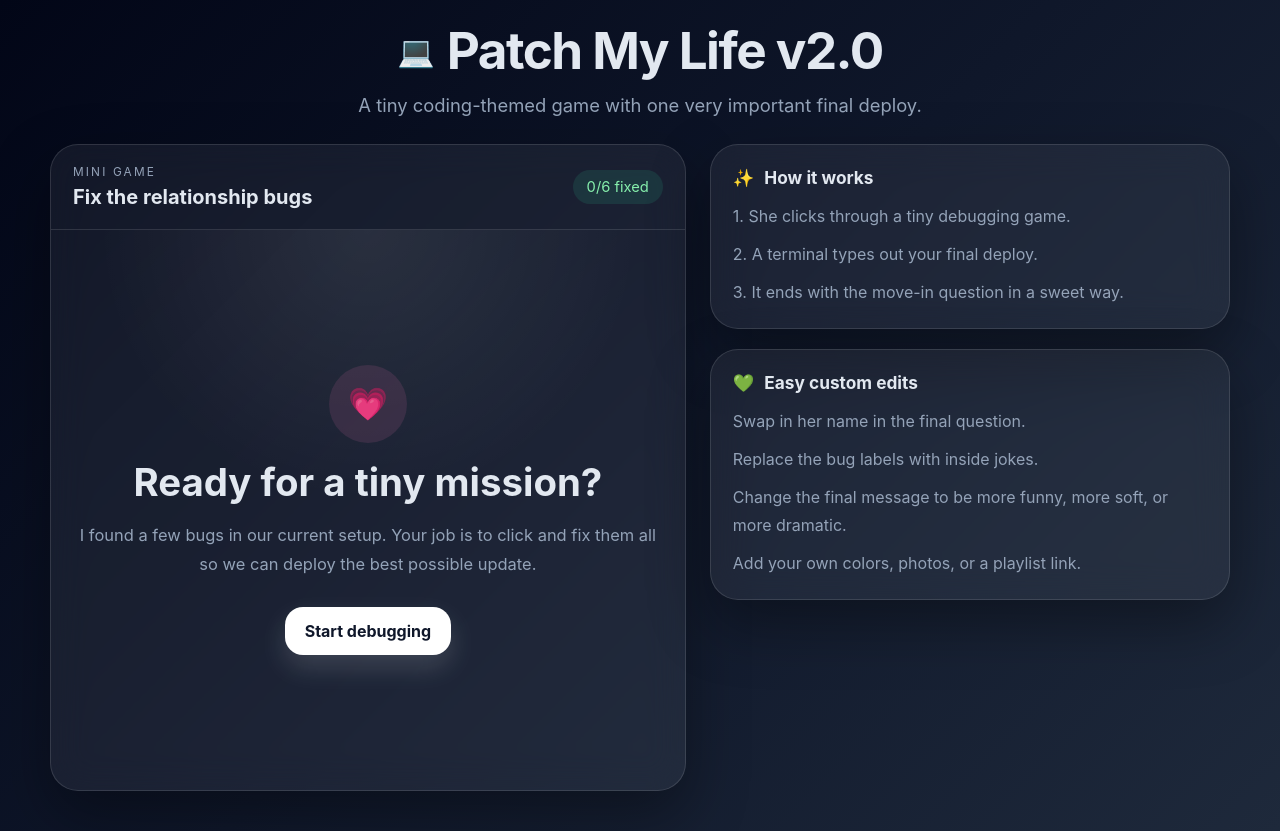
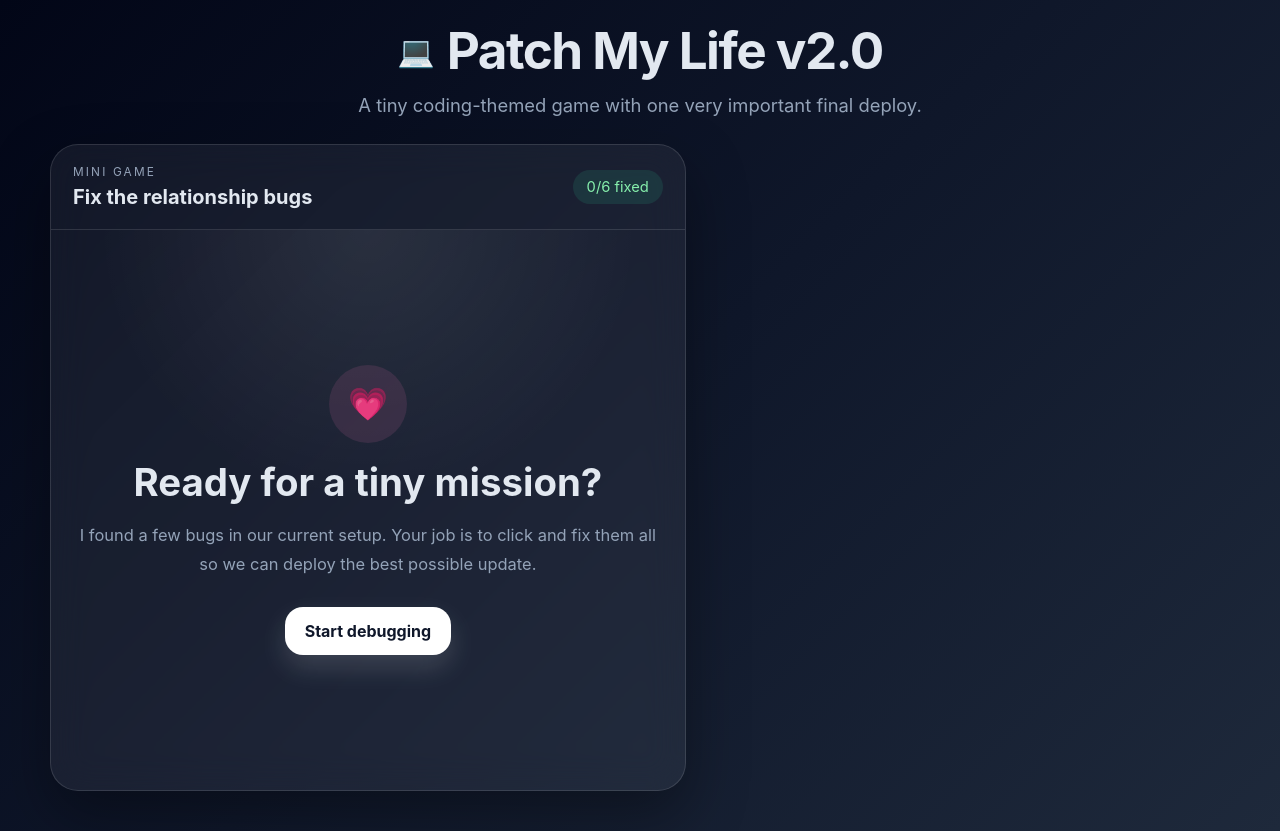
Before and after one commit to aytn06/move-in-, a plain HTML site: page index.html in a window 1280 px wide. Drawn offline with Linux system fonts and the light colour scheme.

Commit message:
Update index.html

```diff
--- a/index.html
+++ b/index.html
@@ -576,21 +576,9 @@
           </div>
         </div>
 
-        <aside class="side-column">
-          <div class="panel side-card">
-            <div class="side-title">✨ <span>How it works</span></div>
-            <p>1. She clicks through a tiny debugging game.</p>
-            <p>2. A terminal types out your final deploy.</p>
-            <p>3. It ends with the move-in question in a sweet way.</p>
-          </div>
 
-          <div class="panel side-card">
-            <div class="side-title">💚 <span>Easy custom edits</span></div>
-            <p>Swap in her name in the final question.</p>
-            <p>Replace the bug labels with inside jokes.</p>
-            <p>Change the final message to be more funny, more soft, or more dramatic.</p>
-            <p>Add your own colors, photos, or a playlist link.</p>
-          </div>
+
+
         </aside>
       </section>
     </main>
```
